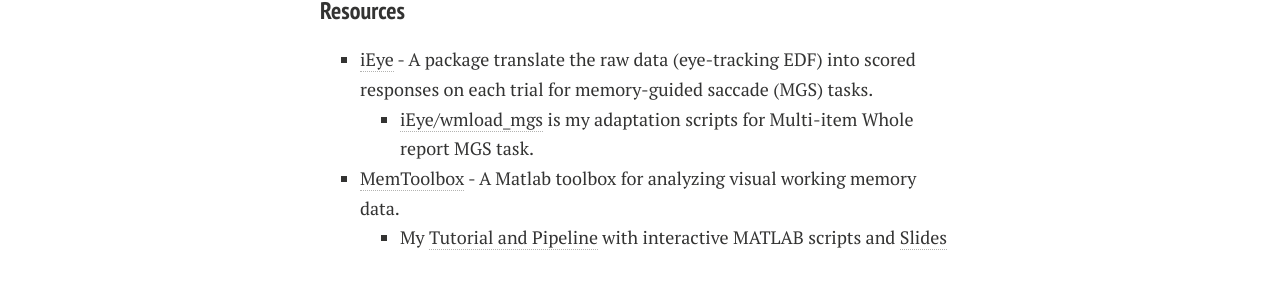
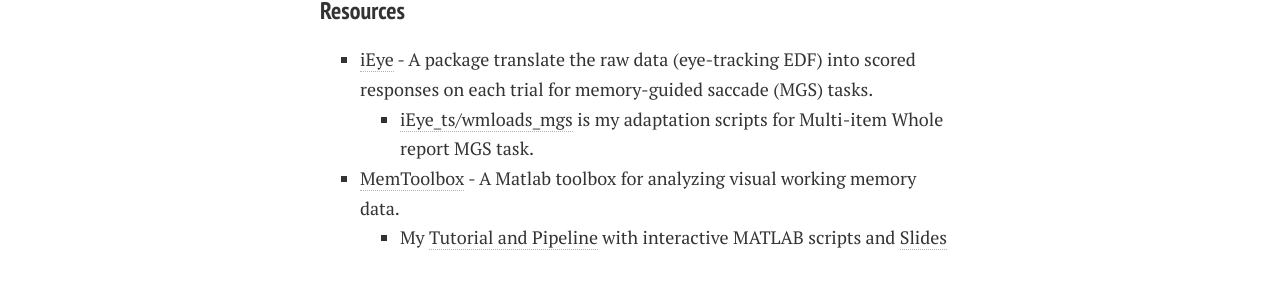
Before and after one commit to Qingqing-Yang-177/Qingqing-Yang-177.github.io, a Jekyll site: the page built from blogs.md, in a window 1280 px wide. Shown: the part 386-688 px from the top of the page. Built offline with Jekyll 4.4.1, drawn with Linux system fonts in a browser that asks for light colours; nearby versions of some CDN libraries; comment, search, counter and statistics services are not loaded; a style sheet for code colours, icons or effects is not loaded.

Commit message:
Update blogs.md

```diff
--- a/blogs.md
+++ b/blogs.md
@@ -18,7 +18,7 @@ title: blogs
 ### Resources
 
 - [iEye](https://wemackey.github.io/iEye/) - A package translate the raw data (eye-tracking EDF) into scored responses on each trial for memory-guided saccade (MGS) tasks.
-  - [iEye/wmload_mgs](https://github.com/Qingqing-Yang-177/iEye_qy-WMLoads/tree/iEye_ts/) is my adaptation scripts for Multi-item Whole report MGS task.
+  - [iEye_ts/wmloads_mgs](https://github.com/Qingqing-Yang-177/iEye_qy-WMLoads/tree/iEye_ts/) is my adaptation scripts for Multi-item Whole report MGS task.
 - [MemToolbox](https://github.com/visionlab/MemToolbox) - A Matlab toolbox for analyzing visual working memory data.
   - My [Tutorial and Pipeline](https://github.com/Qingqing-Yang-177/MemToolbox_Tutorial-Pipeline/tree/master) with interactive MATLAB scripts and [Slides](https://github.com/Qingqing-Yang-177/MemToolbox_Tutorial-Pipeline/blob/master/tutorial_slides.pdf)
 
```
